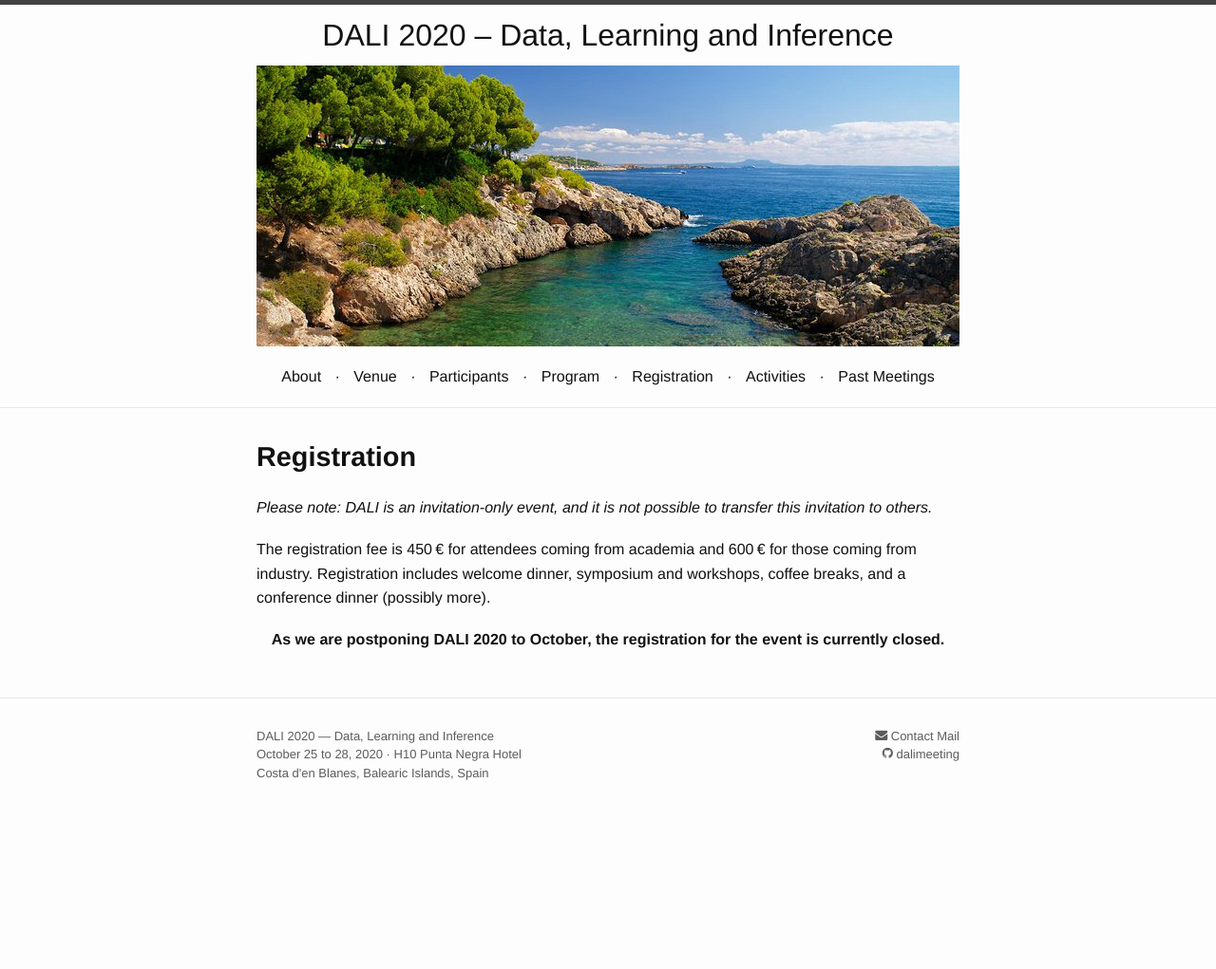
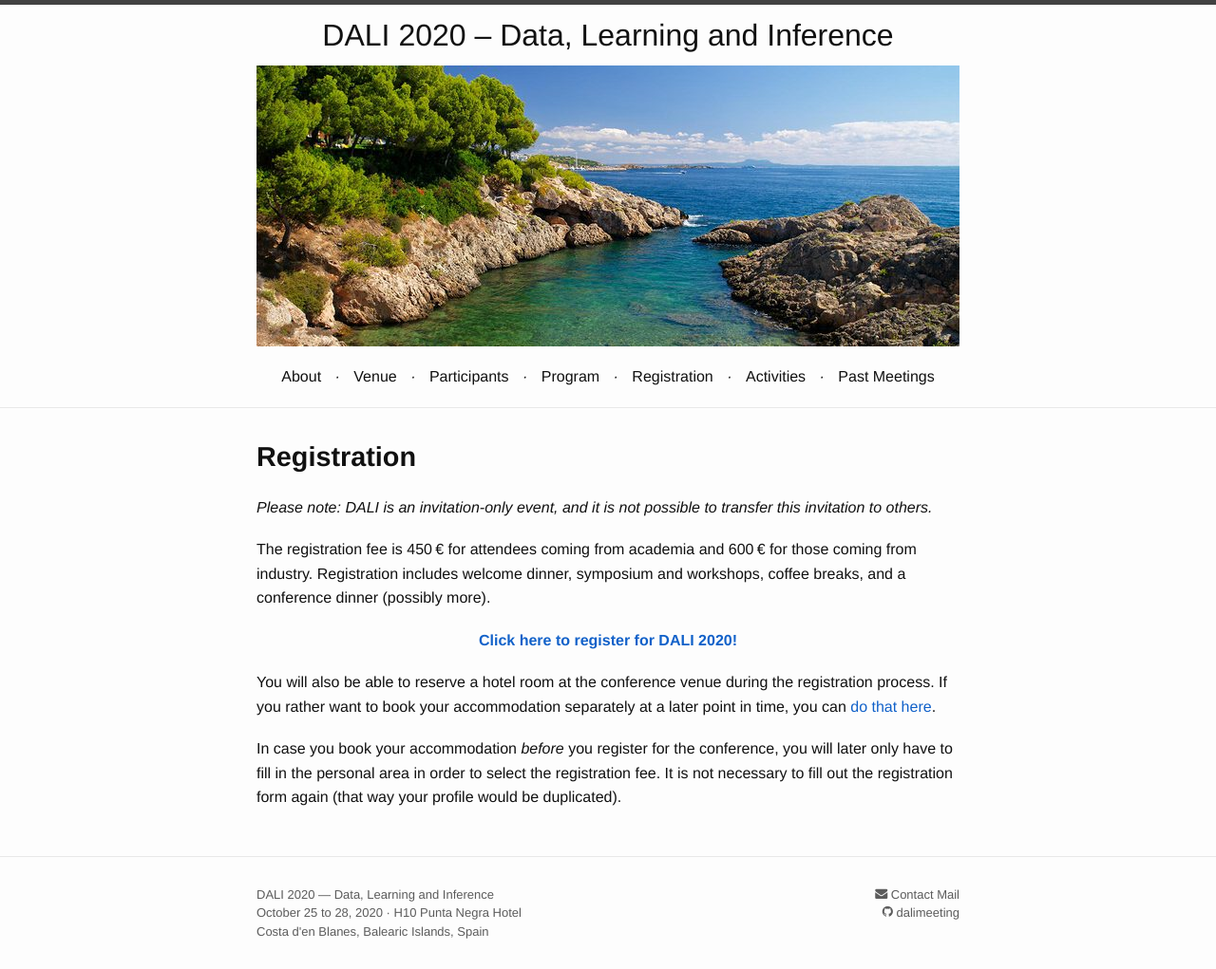
Before and after one commit to dalimeeting/dalimeeting.github.io, a Jekyll site: the page built from registration.html, in a window 1280 px wide. Shown: the whole page at 95% size. Built offline with Jekyll 4.4.1, drawn with Linux system fonts in a browser that asks for light colours; some web fonts are replaced; before the commit the page ends 900 px from its top, so only the background shows below that.

Commit message:
Add back the link to the registration form

```diff
--- a/registration.html
+++ b/registration.html
@@ -11,6 +11,17 @@ layout: page
   Registration includes welcome dinner, symposium and workshops, coffee breaks, and a conference dinner (possibly more).
 </p>
 
-<p><center><strong>
-  As we are postponing DALI 2020 to October, the registration for the event is currently closed.
-</strong></center></p>
+<p>
+  <strong style="display:block; text-align: center;">
+  <a href="https://www.eventosycongresosweb.com/pub/1900011/q2/cgi.hrb?idexp=L0YUZ&main=inscripcion">Click here to register for DALI 2020!</a>
+  </strong>
+</p>
+
+<p>
+  You will also be able to reserve a hotel room at the conference venue during the registration process.
+  If you rather want to book your accommodation separately at a later point in time, you can <a href="https://www.eventosycongresosweb.com/pub/1900011/q2/cgi.hrb?idexp=L0YUZ&main=alojamiento">do that here</a>.
+</p>
+<p>
+  In case you book your accommodation <em>before</em> you register for the conference, you will later only have to fill in the personal area in order to select the registration fee.
+  It is not necessary to fill out the registration form again (that way your profile would be duplicated).
+</p>
```
